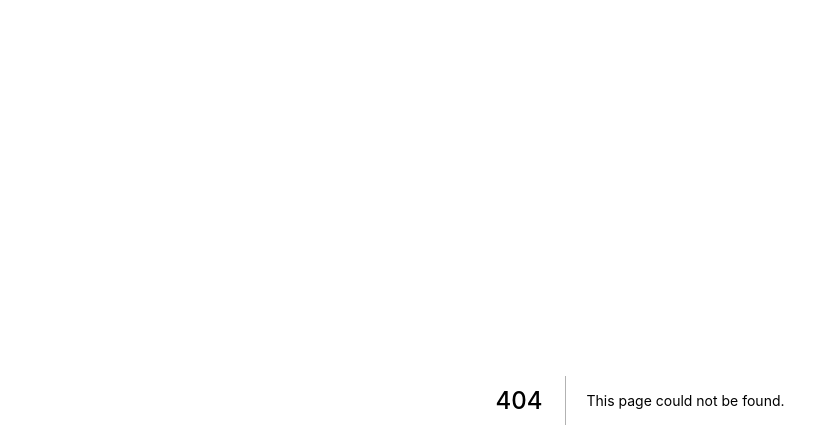
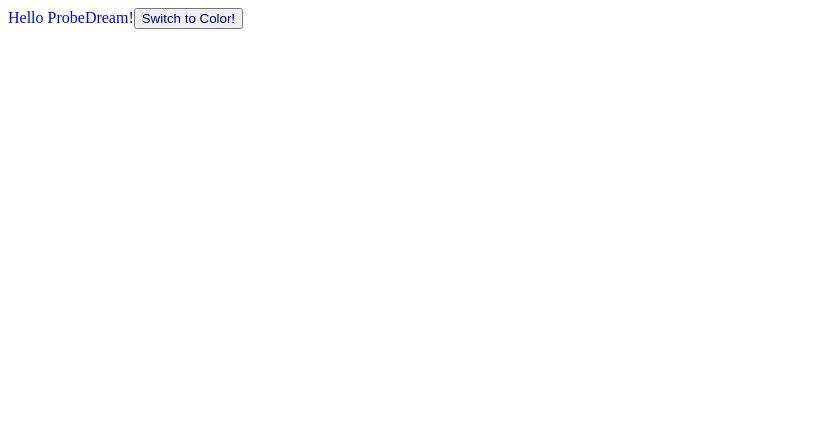
Before and after one commit to ProbeDream/LearningNext, a Next.js app: page /page9 in a window 1280 px wide. Before the commit this address had no page. Shown: the top 448 px of the page, without its empty margins (0-839 px from the left). Built offline with nearby package versions, Linux system fonts and the light colour scheme.

Commit message:
next中的样式应用 style jsx!

```diff
--- /dev/null
+++ b/pages/page9.js
@@ -0,0 +1,28 @@
+import  { useState } from 'react';
+const page9 = () => {
+  const [color, setColor] = useState('blue');
+  return (
+    <div>
+      <span>Hello ProbeDream!</span>
+      <button
+        onClick={() => {
+          setColor(color === 'blue' ? 'red' : 'blue');
+        }}
+      >
+        Switch to Color!
+      </button>
+      <style jsx>
+        {`
+            span{
+                color:${color};
+            }
+            button{
+                color:darkblue;
+            }
+        `}
+      </style>
+    </div>
+  );
+};
+
+export default page9;
```
Also changed, not shown: pages/page8.js (added, +13 -0 lines).
